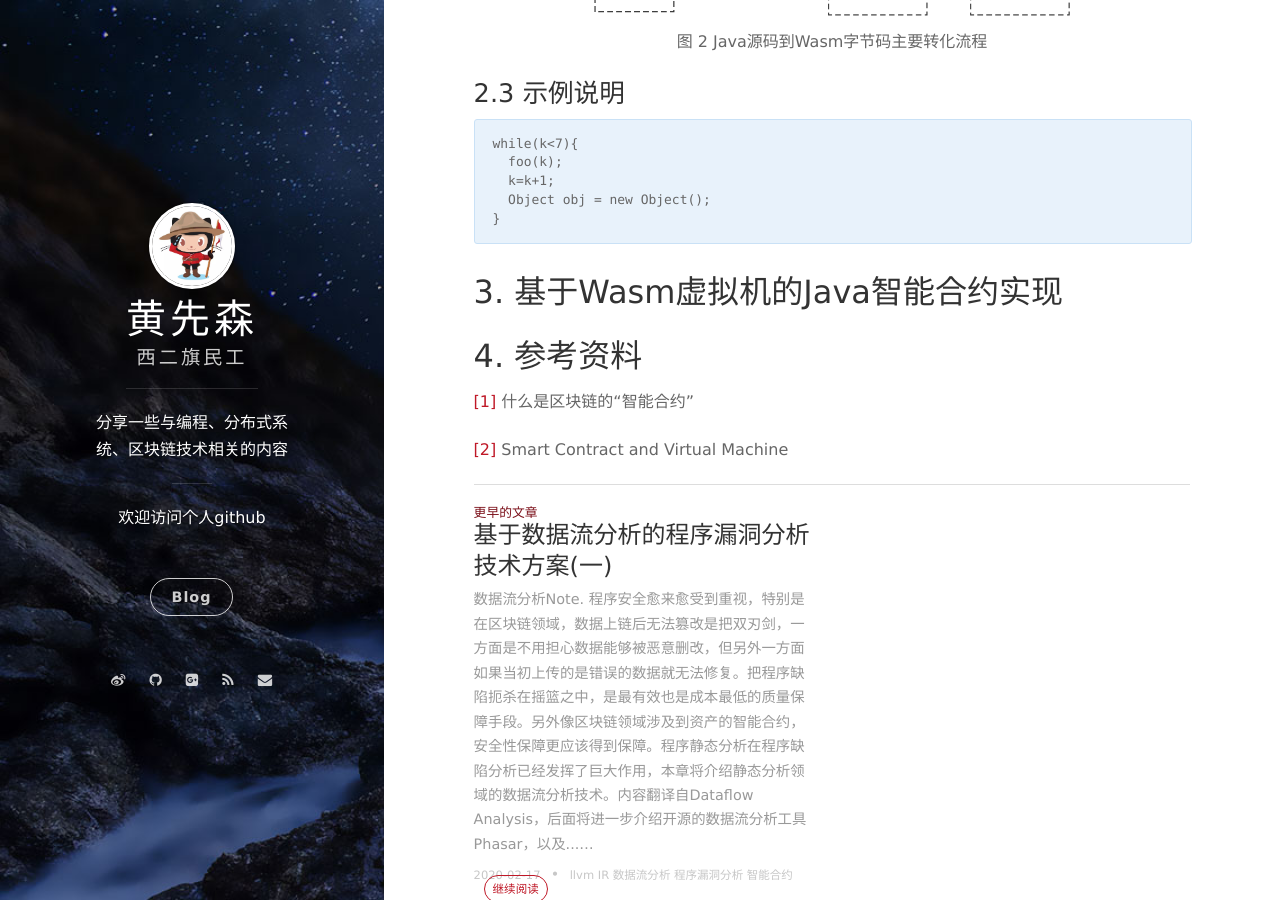
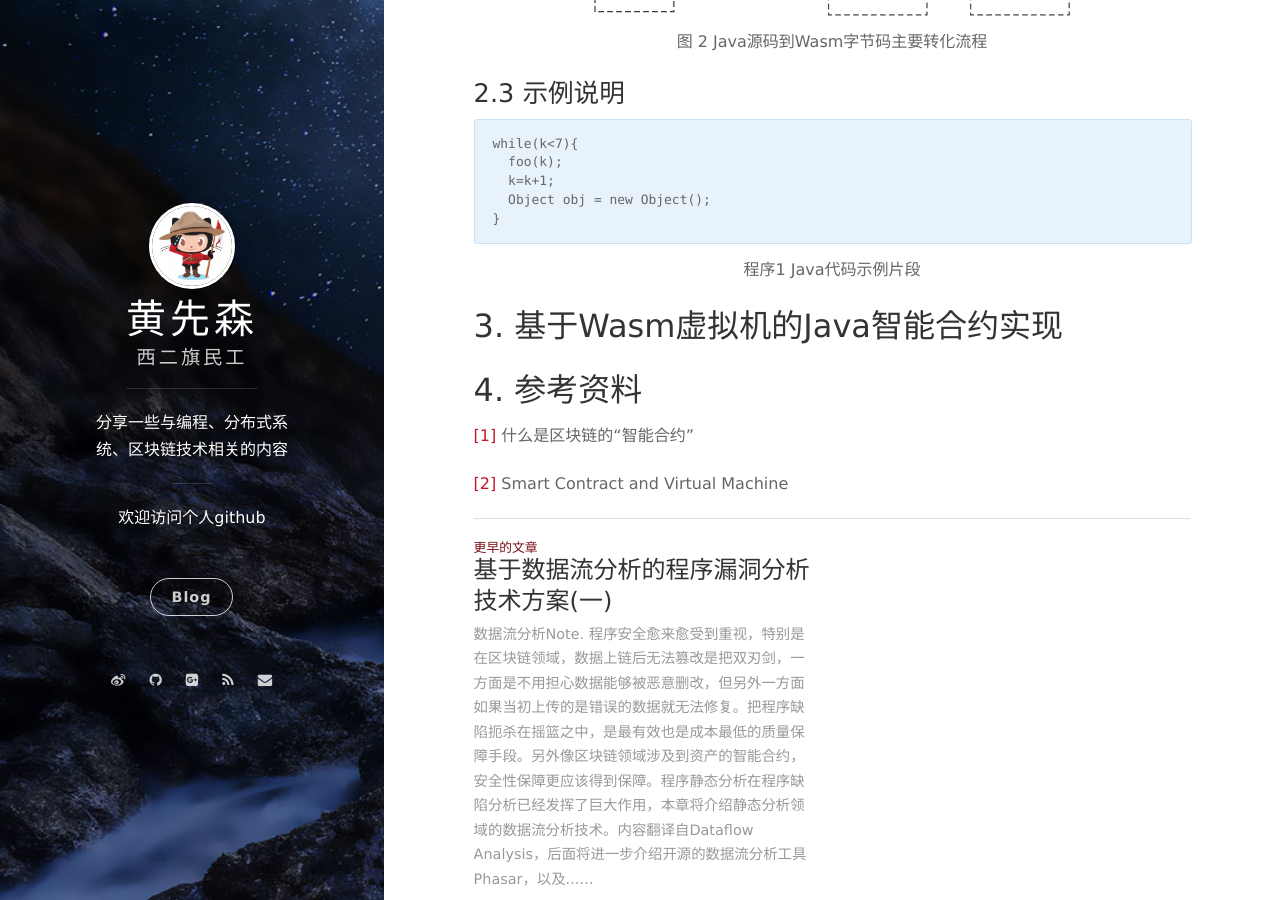
Before and after one commit to berryjam/berryjam.github.io, a Jekyll site: the page built from _posts/2020-07-06-Java智能合约实现探索.md, in a window 1280 px wide and 900 px high, scrolled down 2227 px. Built offline with Jekyll 4.4.1, drawn with Linux system fonts in a browser that asks for light colours; nearby versions of some CDN libraries; comment, search, counter and statistics services are not loaded.

Commit message:
Update 2020-07-06-Java智能合约实现探索.md

````diff
--- a/_posts/2020-07-06-Java智能合约实现探索.md
+++ b/_posts/2020-07-06-Java智能合约实现探索.md
@@ -71,6 +71,10 @@ while(k<7){
 }
 ```
 
+<div align="center">
+  <b>程序1 Java代码示例片段</b><br>
+</div>
+
 
 
 ## 3. 基于Wasm虚拟机的Java智能合约实现
````
